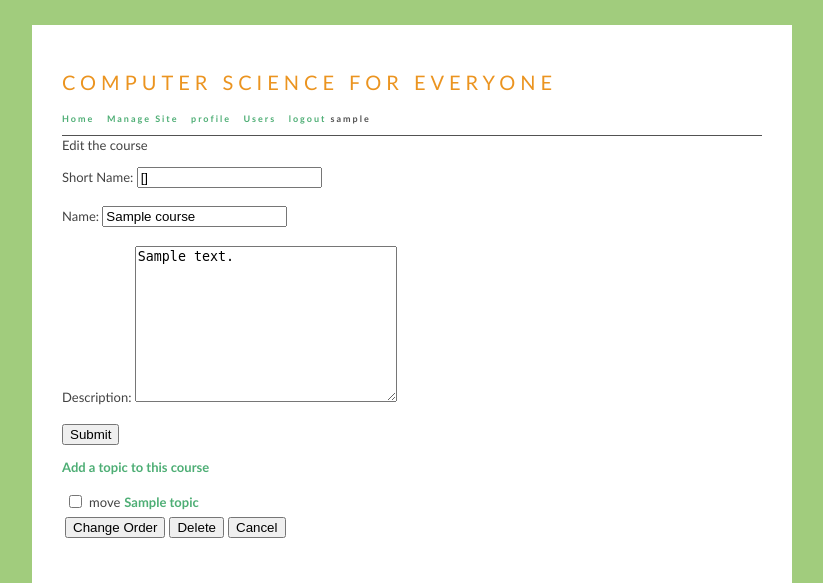
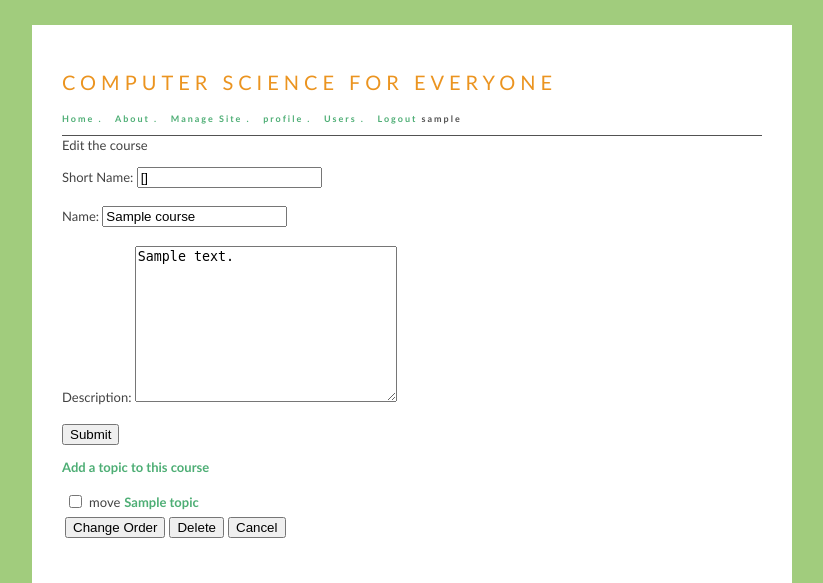
Before and after one commit to adaptives/adaptivelearning, a Django app: template apps/courses/templates/course/edit.html in a window 1280 px wide. Shown: the top 583 px of the page, without its empty margins (228-1051 px from the left). Run offline with Django 3.2, Linux system fonts and the light colour scheme; a user stored in the database is signed in; tables that the repository leaves empty hold one stand-in row (values such as "Sample post"); the template is opened without the code that fills it: most values are stand-ins (such as "Sample title", 1, 10 or a date in 2020).

Commit message:
added about page

```diff
--- a/apps/courses/templates/mainmenu.html
+++ b/apps/courses/templates/mainmenu.html
@@ -1,12 +1,13 @@
 <div class="menu">
-	<a href="/">Home</a>&nbsp;&nbsp;
+	<a href="/">Home .</a>&nbsp;&nbsp;
+	<a href="/about/">About .</a>&nbsp;&nbsp;
 	{% if user.is_authenticated %}
 		{% if user.is_staff %}
-			<a href="/courses/manage/">Manage Site</a>&nbsp;&nbsp;
+			<a href="/courses/manage/">Manage Site .</a>&nbsp;&nbsp;
 		{% endif %}
-		<a href="/profile/">profile</a>&nbsp;&nbsp;
-		<a href="/users/">Users</a>&nbsp;&nbsp;
-		<a href="/accounts/logout?next_page=/">logout</a>
+		<a href="/profile/">profile .</a>&nbsp;&nbsp;
+		<a href="/users/">Users .</a>&nbsp;&nbsp;
+		<a href="/accounts/logout?next_page=/">Logout</a>
 		{{ request.user.username }}
 	{% else %}
 		<a href="/accounts/login">login</a> / <a href="/registration">register</a>
--- a/urls.py
+++ b/urls.py
@@ -24,6 +24,7 @@ urlpatterns = patterns('',
     (r'^accounts/logout/$', logout, {'next_page':'/'}),
 		(r'^site-media/(?P<path>.*)$', 'django.views.static.serve', {'document_root': settings.MEDIA_ROOT}),
 		(r'^$', 'adaptivelearning.apps.courses.views.course_list'),
+		(r'^about/$', 'adaptivelearning.views.about'),
 		(r'^registration/', 'adaptivelearning.views.register'),
 		(r'^profile/$', 'adaptivelearning.apps.courses.views.user_profile'),
 		(r'^profile/public/(.*)/$', 'adaptivelearning.apps.courses.views.user_profile_public'),
--- a/views.py
+++ b/views.py
@@ -1,6 +1,7 @@
 from django import forms
 from django.http import HttpResponse
 from django.http import HttpResponseRedirect
+from django.template import RequestContext
 from django.shortcuts import render_to_response
 from django.shortcuts import render_to_response
 from django.contrib.auth.forms import UserCreationForm
@@ -28,3 +29,7 @@ def register(request):
 	else:
 		form = UserCreationForm()
 	return render_to_response("registration/register.html", {'form': form,})
+
+
+def about(request):
+	return render_to_response("about.html", context_instance=RequestContext(request))
```
